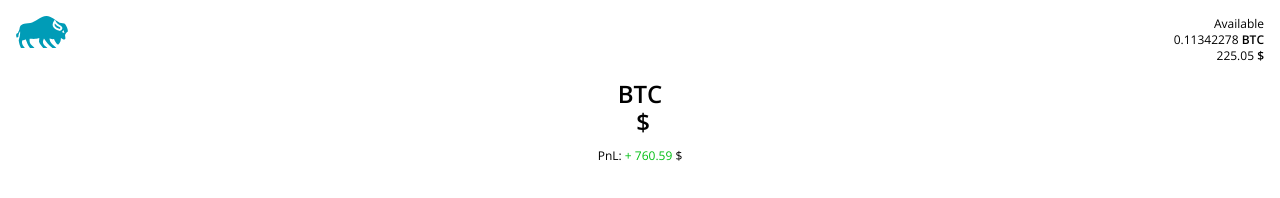
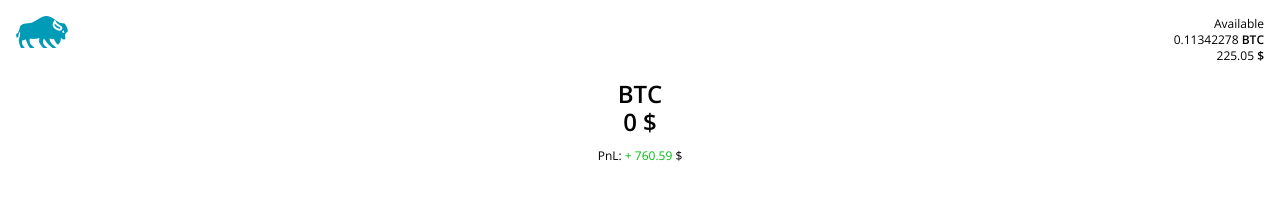
Before and after one commit to Shooshte/BWRT, a Next.js app: page / in a window 1280 px wide. Shown: the top 198 px of the page. Built offline with nearby package versions, Linux system fonts and the light colour scheme; no server answers.

Commit message:
Current coin price format.

```diff
--- a/src/app/components/topBar/currencyPnL/index.tsx
+++ b/src/app/components/topBar/currencyPnL/index.tsx
@@ -3,7 +3,7 @@
 import React, { useMemo } from "react";
 import { useSelector } from "react-redux";
 import { RootState } from "../../../../lib/store";
-import { round } from "../../../../lib/utils";
+import { formatCurrency, round } from "../../../../lib/utils";
 import { useGetCoinPriceQuery } from "../../../../lib/features/chart/coingeckoApi";
 
 import styles from "./currency.module.css";
@@ -51,7 +51,9 @@ export default function CurrencyPnL({ className }: Props) {
   return (
     <div className={`${styles.container} ${className}`}>
       <p className={styles.currencyText}>BTC</p>
-      <p className={styles.currencyText}>{price} &nbsp;&#36;</p>
+      <p className={styles.currencyText}>
+        {formatCurrency(price || 0)}&nbsp;&#36;
+      </p>
       <p className={styles.pnlText}>
         PnL:{" "}
         <span className={`${inProfit ? styles.inProfit : styles.inLoss}`}>
```
